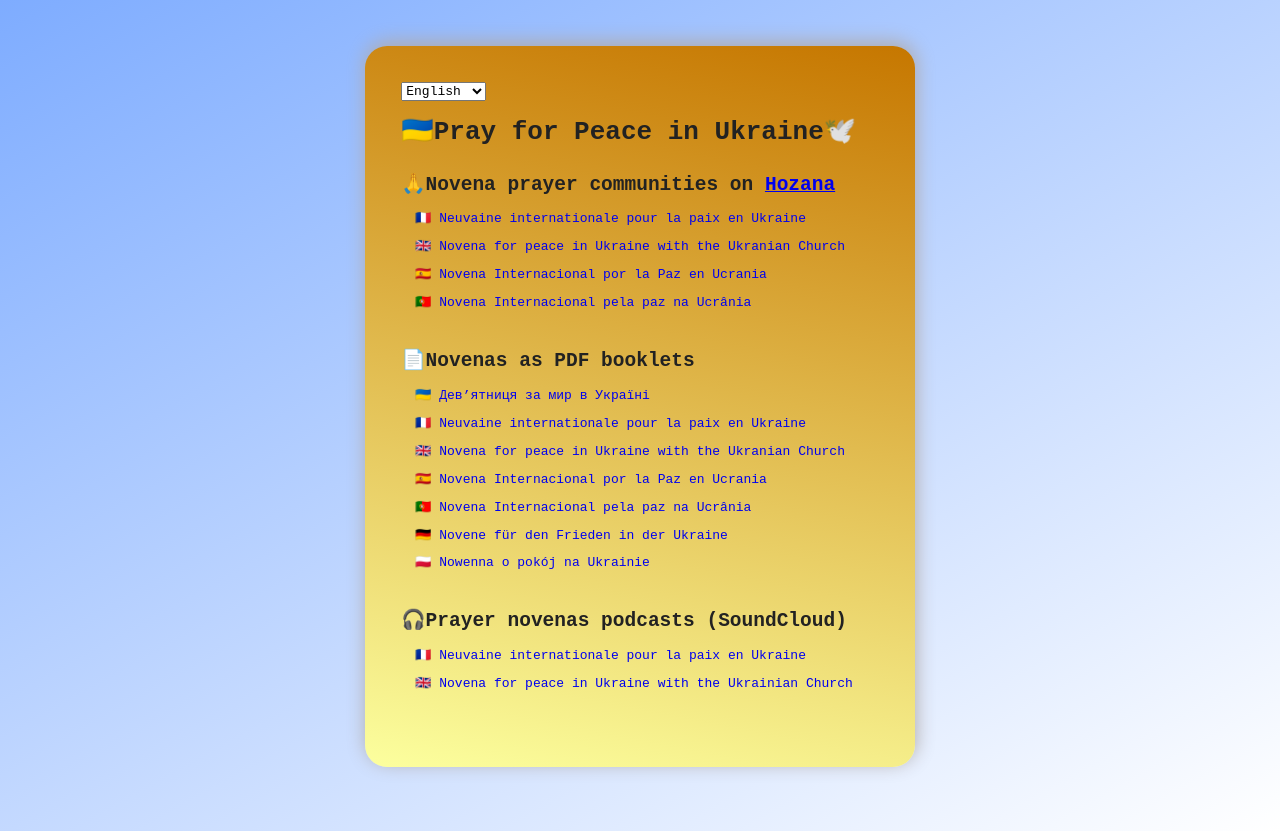
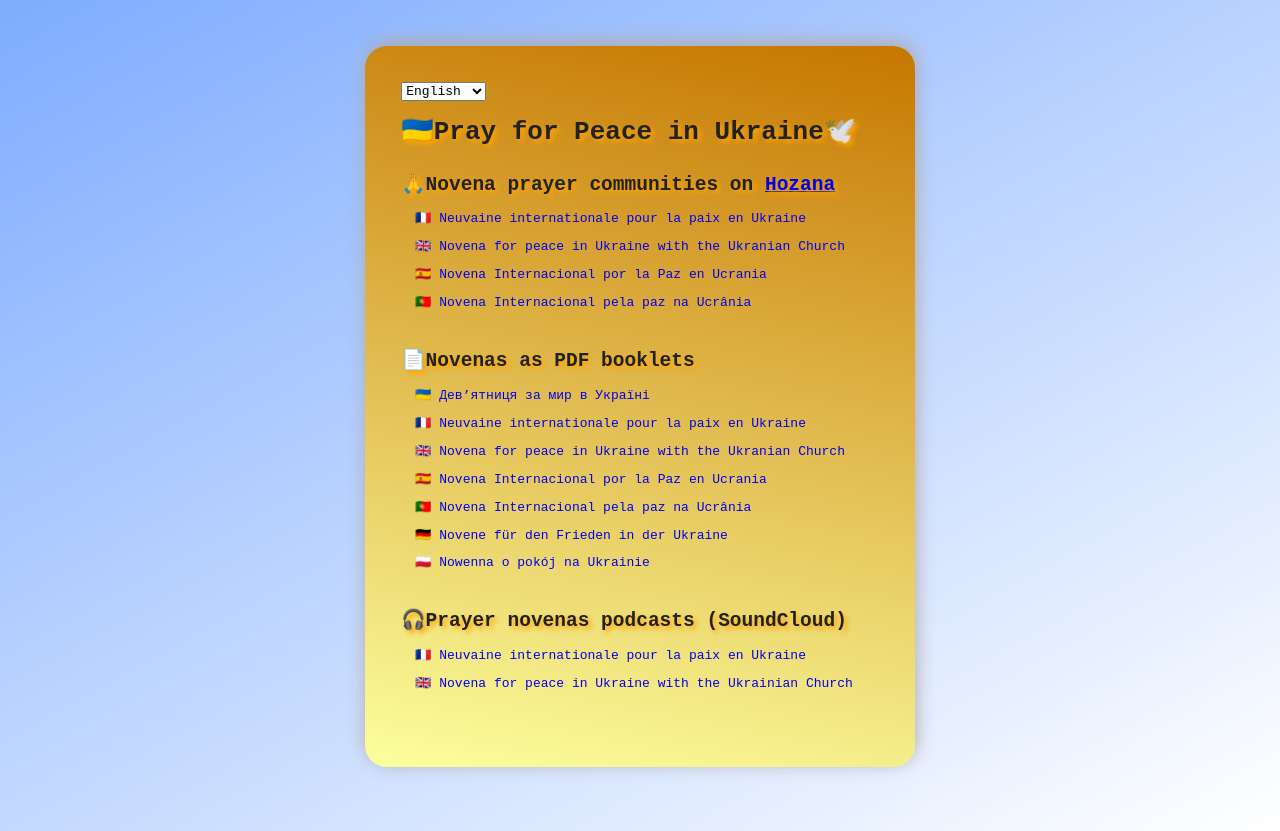
Before and after one commit to myselfhimself/prayforukraine.today, a website built with Parcel: page index.html in a window 1280 px wide. Built offline with nearby package versions, Linux system fonts and the light colour scheme.

Commit message:
links animation and titles shadow

```diff
--- a/index.html
+++ b/index.html
@@ -34,6 +34,34 @@
         font-family: monospace;
         font-size: 1.2rem;
       }
+      a {
+        position: relative;
+      }
+
+      li:nth-child(odd) > a::before {
+        background-color: #e35f00;
+      }
+      li:nth-child(even) > a::before {
+        background-color: #1b64d2;
+      }
+
+      a::before {
+        content: "";
+        position: absolute;
+        width: 100%;
+        height: 2px;
+        border-radius: 4px;
+        bottom: 0;
+        left: 0;
+        transform-origin: right;
+        transform: scaleX(0);
+        transition: transform 0.3s ease-in-out;
+      }
+
+      a:hover::before {
+        transform-origin: left;
+        transform: scaleX(1);
+      }
       ul {
         margin-bottom: 3rem;
       }
@@ -46,6 +74,9 @@
       }
       li a {
         text-decoration: none;
+      }
+      h1, h2 {
+        text-shadow: orange 3px 3px 5px;
       }
       h2 {
         margin-top: 2rem;
```
